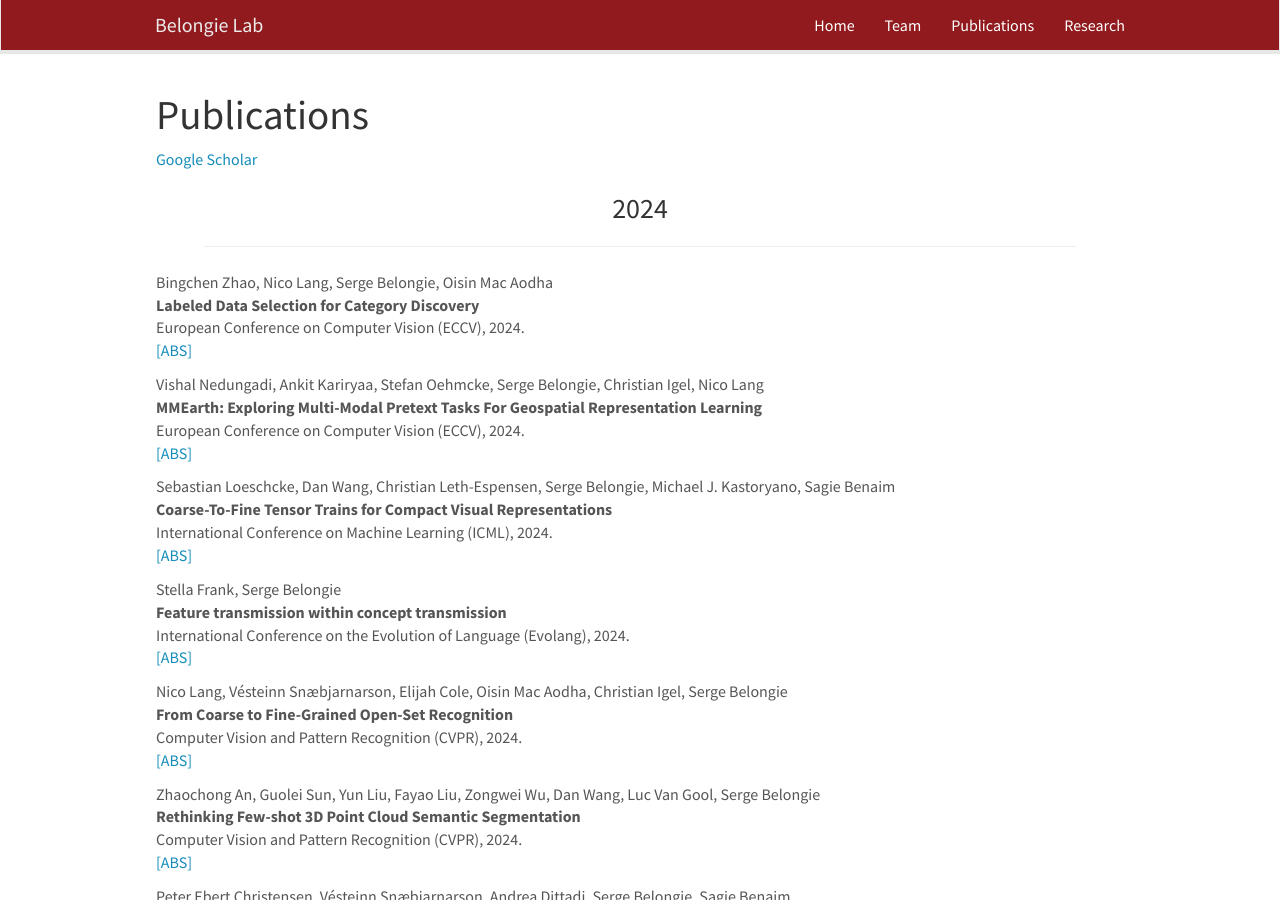
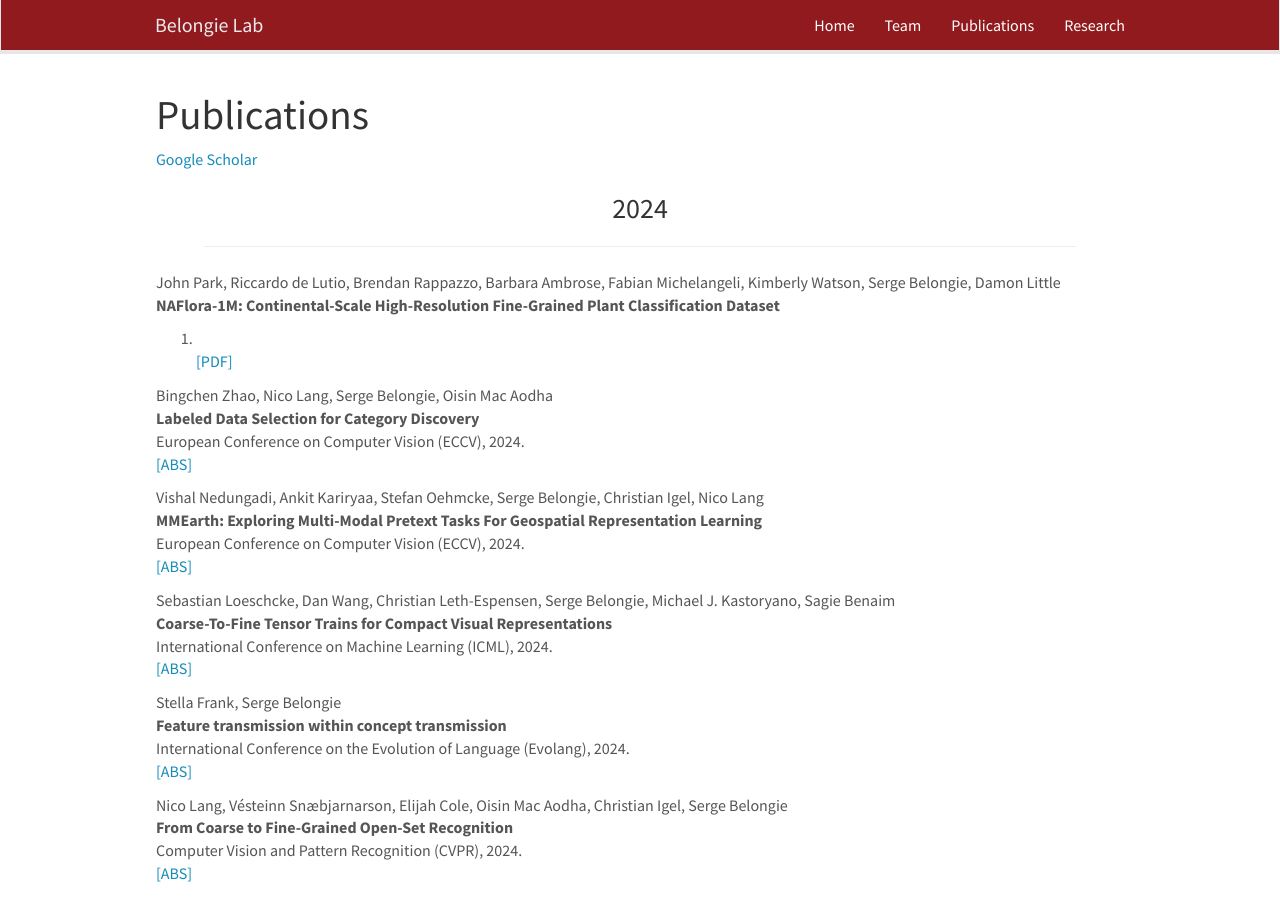
Before and after one commit to BelongieLab/belongielab.github.io, a Jekyll site: the page built from _pages/publications.md, in a window 1280 px wide and 900 px high. Built offline with Jekyll 4.4.1, drawn with Linux system fonts in a browser that asks for light colours; nearby versions of some CDN libraries.

Commit message:
added NAFlora-1M JMLR 2024

```diff
--- a/_data/publist.yml
+++ b/_data/publist.yml
@@ -1,3 +1,15 @@
+- author: "John Park, Riccardo de Lutio, Brendan Rappazzo, Barbara Ambrose, Fabian Michelangeli, Kimberly Watson, Serge Belongie, Damon Little"
+  date: '2024-06-01'
+  journal: Journal of Data-centric Machine Learning Research
+  link:
+    display: PDF
+    url: https://data.mlr.press/assets/pdf/v01-9.pdf
+  number: ''
+  pub_type: article
+  ref: Park2024
+  title: 'NAFlora-1M: Continental-Scale High-Resolution Fine-Grained Plant Classification Dataset'
+  volume: '9'
+  year: '2024'
 - address: Milan
   author: "Bingchen Zhao, Nico Lang, Serge Belongie, Oisin Mac Aodha"
   link:
```
